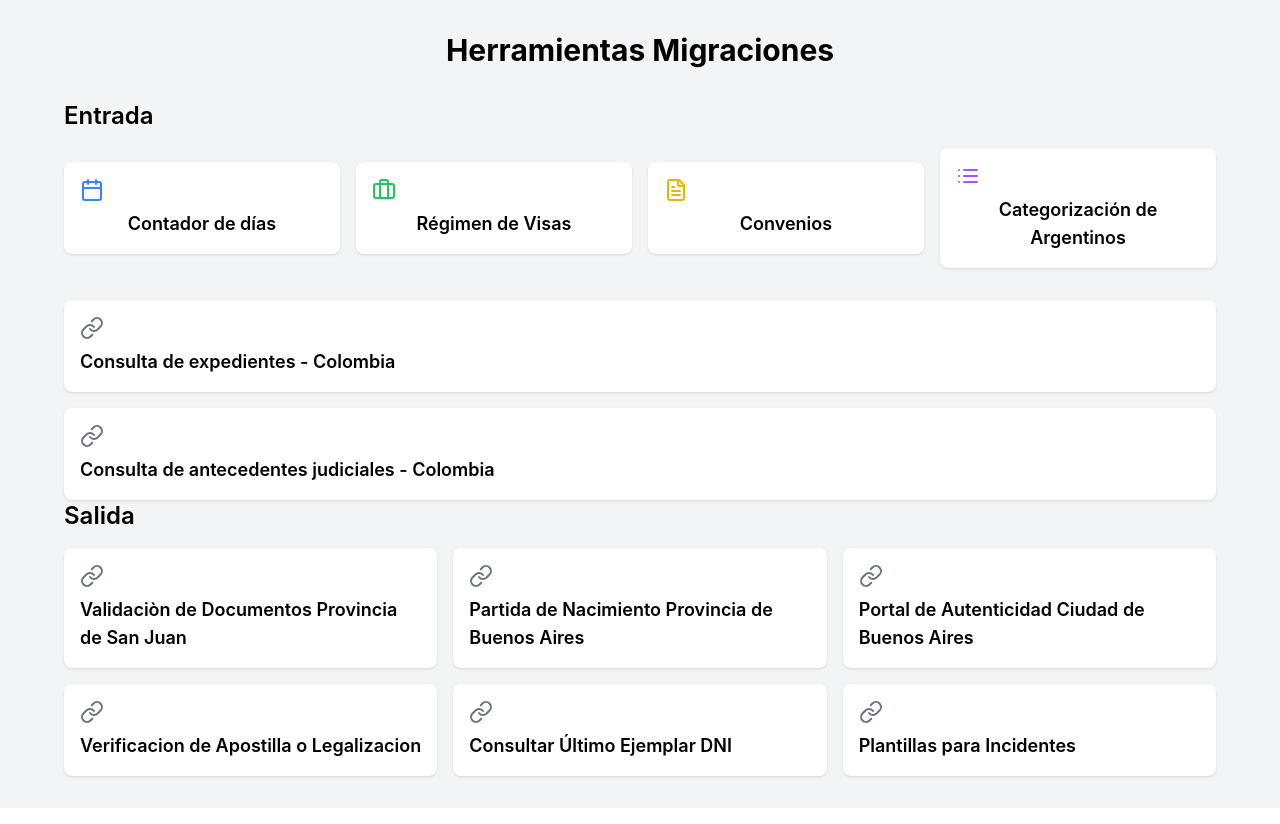
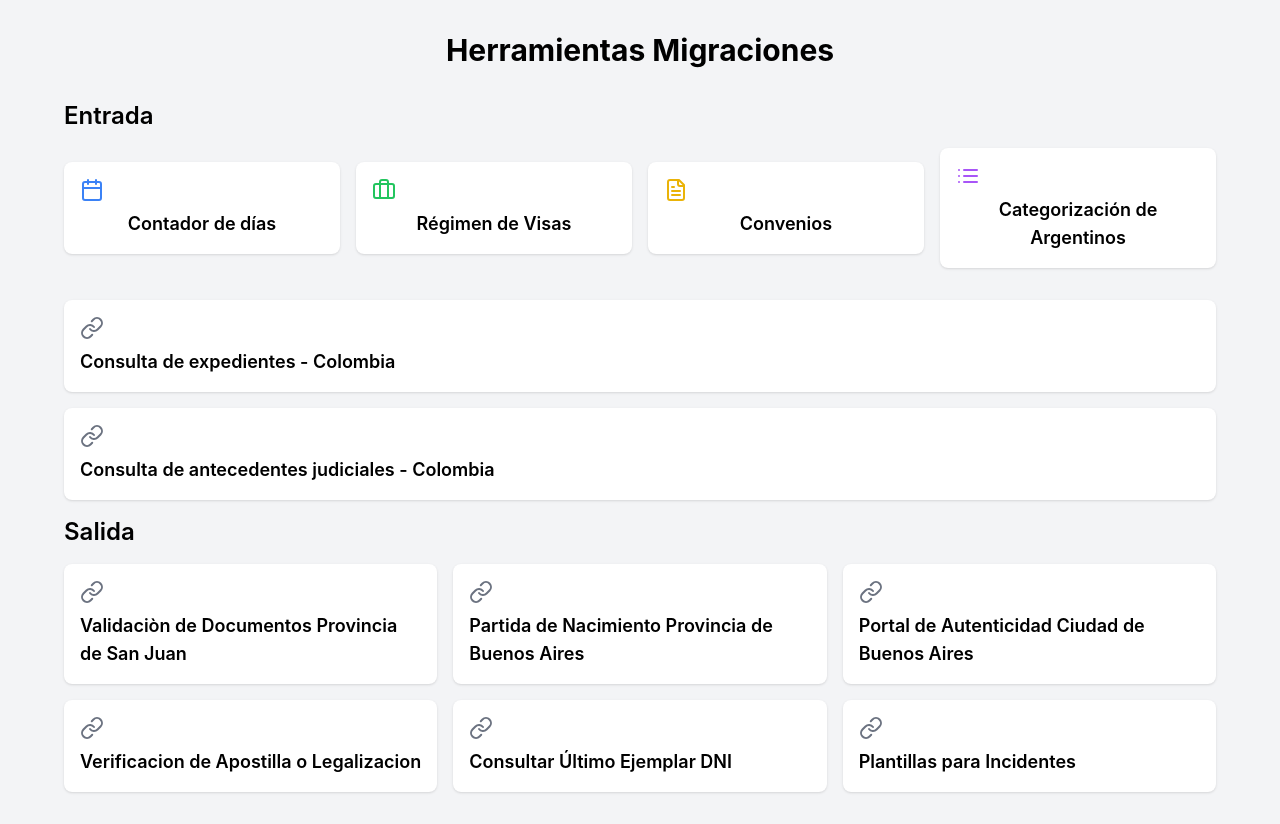
Before and after one commit to axelemanuel23/herramientas-migra, a React (Create React App) app: page / in a window 1280 px wide. Built offline with nearby package versions, Linux system fonts and the light colour scheme.

Commit message:
Update App.js

```diff
--- a/src/App.js
+++ b/src/App.js
@@ -770,7 +770,7 @@ const App = () => {
           </div>
 
         <div>
-          <h2 className="text-2xl font-semibold mb-4">Salida</h2>
+          <h2 className="text-2xl font-semibold mb-4 mt-4">Salida</h2>
           <div className="grid grid-cols-1 md:grid-cols-2 lg:grid-cols-3 gap-4">
             <OutputCard title="Validaciòn de Documentos Provincia de San Juan" url="https://validacion.sanjuan.gob.ar/" />
             <OutputCard title="Partida de Nacimiento Provincia de Buenos Aires" url="https://www.gdeba.gba.gob.ar/consultagedo/" />
```
